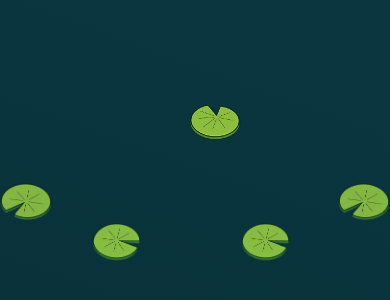
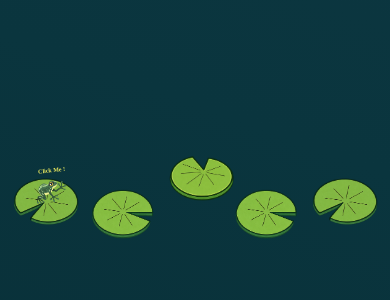
Before and after one commit to shimdokite/frog-portfolio, a Nuxt app: page / in a window 390 px wide. Shown: the part 220-520 px from the top of the page. Built offline with nearby package versions, Linux system fonts and the light colour scheme.

Commit message:
feat: 반응형 대응 추가 (#1)

```diff
--- a/app/components/Intro.vue
+++ b/app/components/Intro.vue
@@ -26,7 +26,9 @@ const isOpen = computed({
       >
         Introduce
       </p>
-      <h2 class="text-3xl font-semibold text-slate-900">
+      <h2
+        class="text-[clamp(1.5rem,3vw,1.6rem)] font-semibold leading-tight text-slate-900"
+      >
         안녕하세요,<br />
         프론트엔드 개발자 심도연 입니다.
       </h2>
--- a/app/components/Work.vue
+++ b/app/components/Work.vue
@@ -27,7 +27,9 @@ const isOpen = computed({
       >
         Work Experience
       </p>
-      <h2 class="text-3xl font-semibold text-slate-900">
+      <h2
+        class="text-[clamp(1.5rem,3vw,1.875rem)] font-semibold leading-tight text-slate-900"
+      >
         NI System | Web Developer
       </h2>
       <p class="text-base leading-7 text-slate-600">2024.06.14 - 2025.11.07</p>
--- a/app/pages/index.vue
+++ b/app/pages/index.vue
@@ -1,5 +1,5 @@
 <script setup lang="ts">
-import { computed, ref, watch } from 'vue';
+import { computed, onBeforeUnmount, onMounted, ref, watch } from 'vue';
 import Edu from '~/components/Edu.vue';
 import Intro from '~/components/Intro.vue';
 import Project from '~/components/Project.vue';
@@ -15,9 +15,15 @@ const tutorialFinished = ref(false);
 const currentPad = ref(1);
 const activePad = ref<number | null>(null);
 const direction = ref('right');
+const viewportWidth = ref(1470);
+const viewportHeight = ref(900);
 const frogStage = ref<
   'idle' | 'jumping' | 'down_jumping' | 'up_jumping' | 'landing'
 >('idle');
+
+const POND_STAGE_WIDTH = 1219;
+const POND_STAGE_HEIGHT = 820;
+const POND_STAGE_PADDING = 24;
 
 const padPositions = [
   { left: 'calc(50% - 30rem)', top: '46%' },
@@ -51,6 +57,42 @@ const frogDirectionStyle = computed(() => {
     transform: `scaleX(${direction.value === 'left' ? 1 : -1})`
   };
 });
+
+const pondStageScale = computed(() => {
+  if (viewportWidth.value > 1218) {
+    return 1;
+  }
+
+  const horizontalScale =
+    (viewportWidth.value - POND_STAGE_PADDING) / POND_STAGE_WIDTH;
+  const verticalScale =
+    (viewportHeight.value - POND_STAGE_PADDING) / POND_STAGE_HEIGHT;
+
+  return Math.max(Math.min(horizontalScale, verticalScale, 1), 0);
+});
+
+const pondStageStyle = computed(() => {
+  if (viewportWidth.value > 1218) {
+    return {};
+  }
+
+  return {
+    width: `${POND_STAGE_WIDTH}px`,
+    height: `${POND_STAGE_HEIGHT}px`,
+    flex: `0 0 ${POND_STAGE_WIDTH}px`,
+    transform: `scale(${pondStageScale.value})`,
+    transformOrigin: 'center center'
+  };
+});
+
+const syncViewport = () => {
+  if (typeof window === 'undefined') {
+    return;
+  }
+
+  viewportWidth.value = window.innerWidth;
+  viewportHeight.value = window.innerHeight;
+};
 
 const wait = (milliseconds: number) => {
   return new Promise((resolve) => setTimeout(resolve, milliseconds));
@@ -144,11 +186,24 @@ watch(isModalOpen, (isOpen, previous) => {
     autoOpenModal.value = false;
   }
 });
+
+onMounted(() => {
+  syncViewport();
+  window.addEventListener('resize', syncViewport);
+});
+
+onBeforeUnmount(() => {
+  window.removeEventListener('resize', syncViewport);
+});
 </script>
 
 <template>
   <main class="relative">
-    <div class="flex h-screen items-center justify-center">
+    <div class="pond-stage-frame">
+      <div
+        class="pond-stage flex h-screen items-center justify-center"
+        :style="pondStageStyle"
+      >
         <button
           type="button"
           class="group absolute z-10 cursor-pointer border-0 bg-transparent p-0 transition-[left,top] duration-500"
@@ -158,7 +213,7 @@ watch(isModalOpen, (isOpen, previous) => {
         >
           <span
             v-if="showClickMe"
-          class="font-joti absolute -top-8 left-1/2 -translate-x-1/2 -rotate-6 whitespace-nowrap text-xl font-semibold text-[#ECEA5F] transition-transform duration-300 ease-out group-hover:-translate-y-2"
+            class="absolute -top-8 left-1/2 -translate-x-1/2 -rotate-6 whitespace-nowrap font-joti text-xl font-semibold text-[#ECEA5F] transition-transform duration-300 ease-out group-hover:-translate-y-2"
           >
             Click Me !
           </span>
@@ -236,7 +291,10 @@ watch(isModalOpen, (isOpen, previous) => {
         </div>
 
         <div
-        :class="['relative cursor-pointer', activePad === 5 ? 'pad-sink' : '']"
+          :class="[
+            'relative cursor-pointer',
+            activePad === 5 ? 'pad-sink' : ''
+          ]"
           @click="handleLilyPadClick(5)"
         >
           <div
@@ -249,6 +307,7 @@ watch(isModalOpen, (isOpen, previous) => {
           <NuxtImg src="/images/lily_pad_1.png" :width="220" />
         </div>
       </div>
+    </div>
 
     <Intro v-if="currentPad === 1" v-model="isModalOpen" />
     <Skill v-if="currentPad === 2" v-model="isModalOpen" />
@@ -259,6 +318,21 @@ watch(isModalOpen, (isOpen, previous) => {
 </template>
 
 <style scoped>
+.pond-stage-frame {
+  width: 100%;
+  height: 100vh;
+}
+
+@media (max-width: 1218px) {
+  .pond-stage-frame {
+    display: flex;
+    align-items: center;
+    justify-content: center;
+    overflow: hidden;
+    padding: 12px;
+  }
+}
+
 .pad-sink {
   animation: pad-sink 0.65s ease-in-out;
 }
```
Lines whose indentation alone changed are shown as unchanged.
